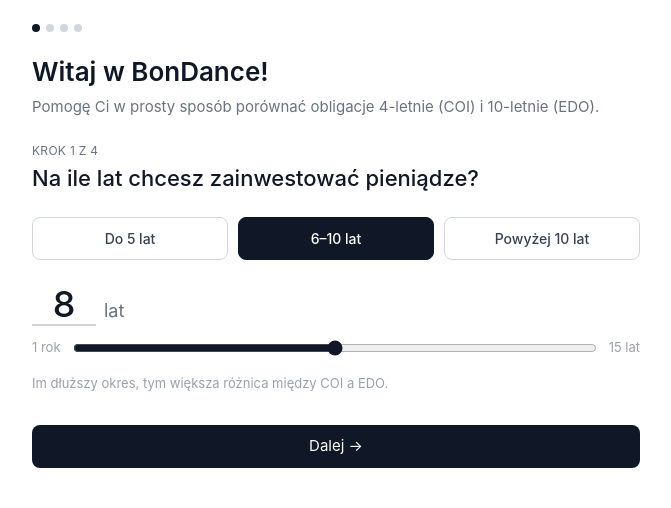
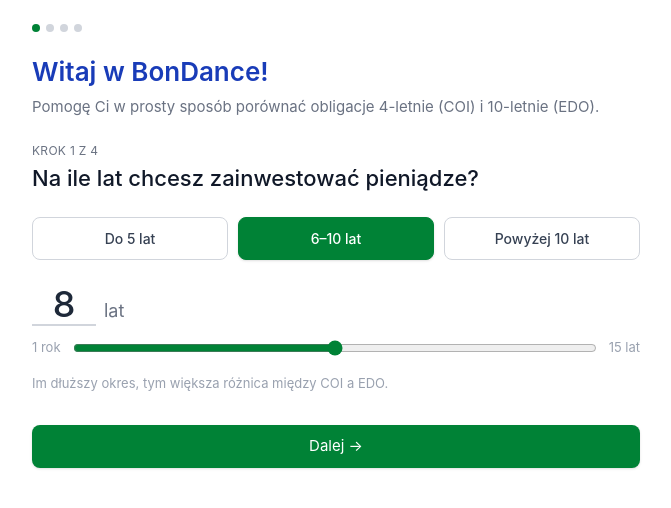
Before and after one commit to pgrzenko/BonDanka, a React (Vite) app: page / in a window 1280 px wide. Shown: the top 508 px of the page, without its empty margins (304-975 px from the left). Built offline with nearby package versions, Linux system fonts and the light colour scheme.

Commit message:
style: apply Light Mode color scheme — green-700 brand, blue-800 header, unified chart palette

```diff
--- a/src/components/BondChart.tsx
+++ b/src/components/BondChart.tsx
@@ -75,14 +75,14 @@
           <Line
             type="monotone"
             dataKey="COI"
-            stroke="#185FA5"
+            stroke="#1E40AF"
             strokeWidth={2}
             dot={{ r: 3 }}
           />
           <Line
             type="monotone"
             dataKey="EDO"
-            stroke="#0F6E56"
+            stroke="#15803D"
             strokeWidth={2}
             strokeDasharray="5 3"
             dot={{ r: 3 }}
--- a/src/components/Result.tsx
+++ b/src/components/Result.tsx
@@ -160,7 +160,7 @@
       <div className="flex gap-3 mt-6">
         <button
           onClick={onRestart}
-          className="flex-1 py-2.5 px-5 rounded-lg text-[15px] bg-gray-900 text-white hover:opacity-85 transition-all cursor-pointer"
+          className="flex-1 py-2.5 px-5 rounded-lg text-[15px] bg-green-700 text-white hover:bg-green-800 shadow-sm transition-all cursor-pointer"
         >
           Zacznij od nowa
         </button>
--- a/src/components/StepAmount.tsx
+++ b/src/components/StepAmount.tsx
@@ -64,7 +64,7 @@
         </button>
         <button
           onClick={handleNext}
-          className="flex-1 py-2.5 px-5 rounded-lg text-[15px] bg-gray-900 text-white hover:opacity-85 transition-all cursor-pointer"
+          className="flex-1 py-2.5 px-5 rounded-lg text-[15px] bg-green-700 text-white hover:bg-green-800 shadow-sm transition-all cursor-pointer"
         >
           Dalej →
         </button>
--- a/src/components/StepHorizon.tsx
+++ b/src/components/StepHorizon.tsx
@@ -51,8 +51,8 @@
       onClick={() => applyPreset(preset)}
       className={`flex-1 py-2.5 px-2 rounded-lg border text-[14px] font-medium text-center transition-all cursor-pointer ${
         activePreset === preset
-          ? "border-gray-900 bg-gray-900 text-white"
-          : "border-gray-300 bg-white text-gray-700 hover:border-gray-500"
+          ? "border-green-700 bg-green-700 text-white shadow-sm"
+          : "border-gray-300 bg-white text-gray-700 hover:border-green-400"
       }`}
     >
       {label}
@@ -63,7 +63,7 @@
     <div>
       {/* Hero header */}
       <div className="mb-6">
-        <h1 className="text-[26px] font-semibold text-gray-900 leading-tight">
+        <h1 className="text-[26px] font-semibold text-blue-800 leading-tight">
           Witaj w BonDance!
         </h1>
         <p className="text-[15px] text-gray-500 mt-1.5 leading-relaxed">
@@ -97,7 +97,7 @@
             onFocus={() => setEditingText(String(value))}
             onBlur={handleInputBlur}
             onKeyDown={handleInputKeyDown}
-            className="w-16 text-4xl font-medium text-gray-900 bg-transparent border-b-2 border-gray-300 focus:border-gray-900 outline-none text-center transition-colors"
+            className="w-16 text-4xl font-medium text-gray-800 bg-transparent border-b-2 border-gray-300 focus:border-green-700 outline-none text-center transition-colors"
             aria-label="Liczba lat"
           />
           <span className="text-lg font-normal text-gray-500">
@@ -113,7 +113,7 @@
             step={1}
             value={value}
             onChange={(e) => onChange(Number(e.target.value))}
-            className="w-full accent-gray-900"
+            className="w-full accent-green-700"
           />
           <span className="text-[13px] text-gray-400 whitespace-nowrap">15 lat</span>
         </div>
@@ -127,7 +127,7 @@
       <div className="flex gap-3 mt-8">
         <button
           onClick={onNext}
-          className="flex-1 py-2.5 px-5 rounded-lg text-[15px] bg-gray-900 text-white hover:opacity-85 transition-all cursor-pointer"
+          className="flex-1 py-2.5 px-5 rounded-lg text-[15px] bg-green-700 text-white hover:bg-green-800 shadow-sm transition-all cursor-pointer"
         >
           Dalej →
         </button>
--- a/src/components/StepInflation.tsx
+++ b/src/components/StepInflation.tsx
@@ -42,7 +42,7 @@
           step={1}
           value={sliderVal}
           onChange={(e) => handleSliderChange(Number(e.target.value))}
-          className="w-full accent-gray-900"
+          className="w-full accent-green-700"
         />
         <div className="text-[13px] text-gray-500 mt-2 leading-relaxed">
           Cel inflacyjny NBP to 2,5%. Nie wiesz? Zostaw domyślną wartość.
@@ -58,7 +58,7 @@
         </button>
         <button
           onClick={onNext}
-          className="flex-1 py-2.5 px-5 rounded-lg text-[15px] bg-gray-900 text-white hover:opacity-85 transition-all cursor-pointer"
+          className="flex-1 py-2.5 px-5 rounded-lg text-[15px] bg-green-700 text-white hover:bg-green-800 shadow-sm transition-all cursor-pointer"
         >
           Dalej →
         </button>
--- a/src/components/StepSavings.tsx
+++ b/src/components/StepSavings.tsx
@@ -41,7 +41,7 @@
           step={1}
           value={sliderVal}
           onChange={(e) => handleSliderChange(Number(e.target.value))}
-          className="w-full accent-gray-900"
+          className="w-full accent-green-700"
         />
         <div className="text-[13px] text-gray-500 mt-2 leading-relaxed">
           Tu trafiają wypłacone odsetki z obligacji COI. Wpisz oprocentowanie
@@ -58,7 +58,7 @@
         </button>
         <button
           onClick={onCalc}
-          className="flex-1 py-2.5 px-5 rounded-lg text-[15px] bg-gray-900 text-white hover:opacity-85 transition-all cursor-pointer"
+          className="flex-1 py-2.5 px-5 rounded-lg text-[15px] bg-green-700 text-white hover:bg-green-800 shadow-sm transition-all cursor-pointer"
         >
           Oblicz →
         </button>
--- a/src/components/Wizard.tsx
+++ b/src/components/Wizard.tsx
@@ -51,7 +51,7 @@
             <div
               key={i}
               className={`w-2 h-2 rounded-full ${
-                i <= stepIndex ? "bg-gray-900" : "bg-gray-300"
+                i <= stepIndex ? "bg-green-700" : "bg-gray-300"
               }`}
             />
           ))}
```
